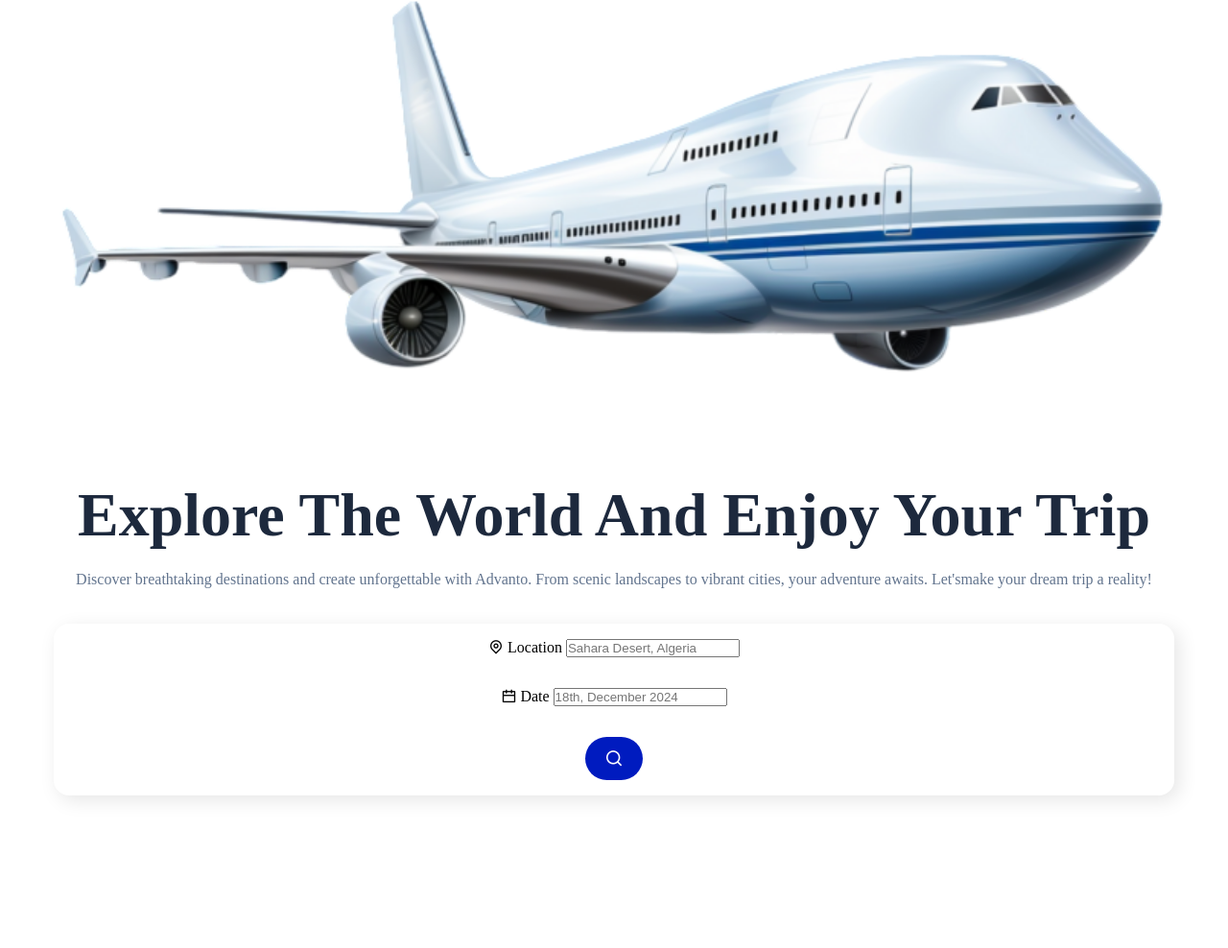
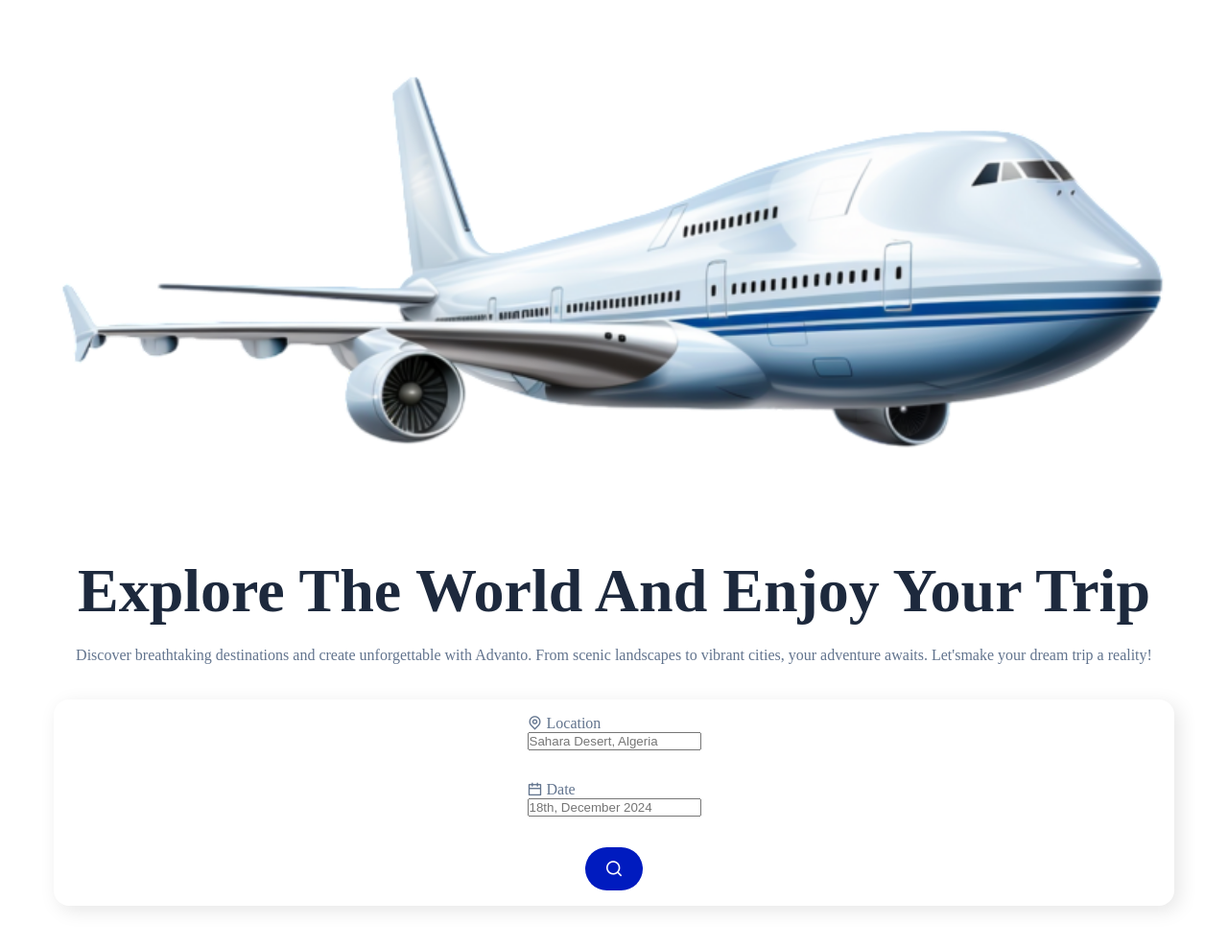
Before and after one commit to Developerfiyin/Advanto-tour-webpage-, a plain HTML site: page index.html in a window 1280 px wide. Shown: the part 368-1356 px from the top of the page at 96% size. Before the commit the page ends 1277 px from the top, so only its background shows below. Drawn offline with nearby package versions, Linux system fonts and the light colour scheme.

Commit message:
styled header content label

```diff
--- a/style.css
+++ b/style.css
@@ -188,9 +188,13 @@ nav {
   align-items: center;
   gap: 0.25rem;
 }
-
-font-weight: 500;
-color: var(--text-light);
+.header__content label {
+  display: flex;
+  color: var(--text-light);
+  font-weight: 500;
+  gap: 0.25rem;
+  color: var(--text-light);
+}
 
 @media (width > 768px) {
   nav {
```
